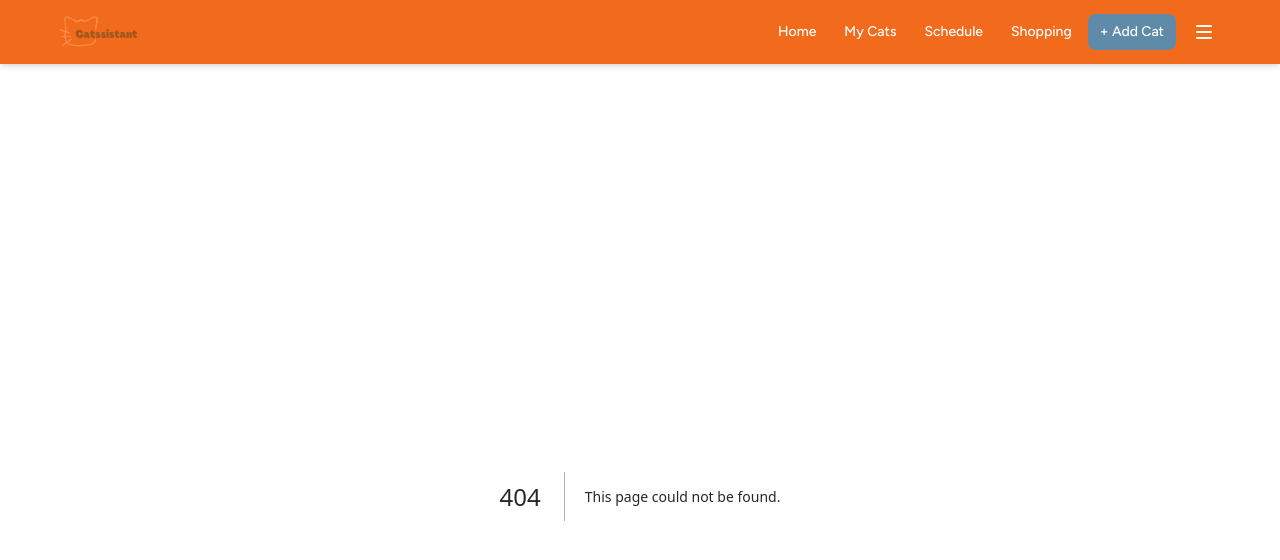
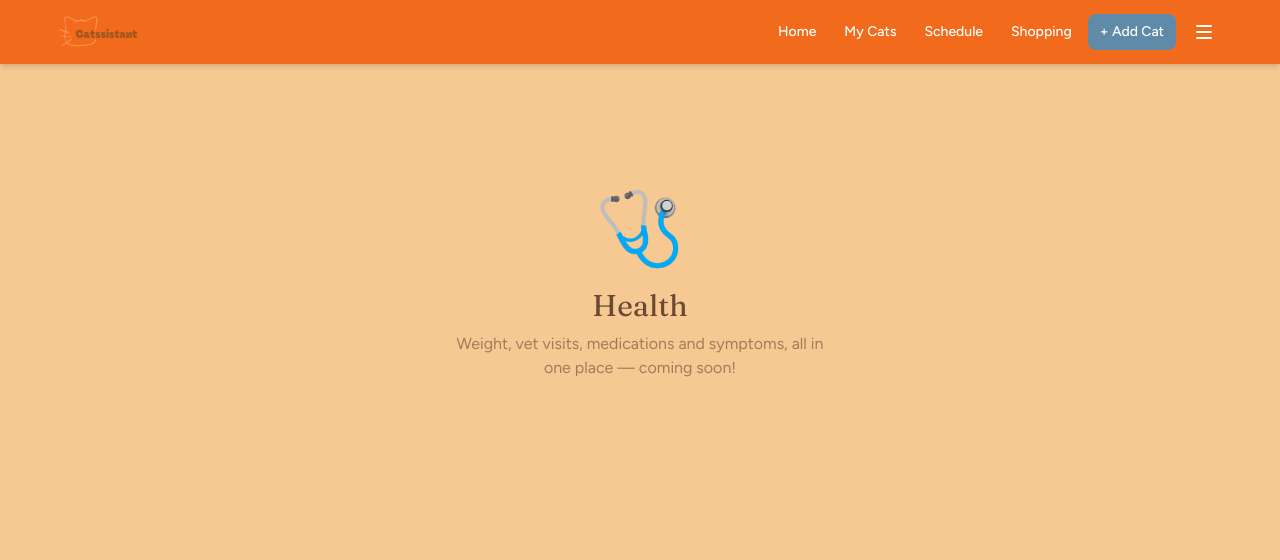
Before and after one commit to PacificWord70/Catssistant, a Next.js app: page /health in a window 1280 px wide. Before the commit this address had no page. Shown: the top 560 px of the page. Built offline with nearby package versions, Linux system fonts and the light colour scheme.

Commit message:
feat(health): add a placeholder health page
Follows the same shape as the shopping placeholder. The home page's tree needed
somewhere for its health button to land; /health did not exist.

```diff
--- /dev/null
+++ b/app/health/page.tsx
@@ -0,0 +1,11 @@
+export default function HealthPage() {
+  return (
+    <div className="text-center py-24">
+      <div className="text-7xl mb-6 select-none">🩺</div>
+      <h1 className="font-display text-3xl text-brand-brown mb-2">Health</h1>
+      <p className="text-brand-brown/60 max-w-sm mx-auto">
+        Weight, vet visits, medications and symptoms, all in one place — coming soon!
+      </p>
+    </div>
+  )
+}
```
